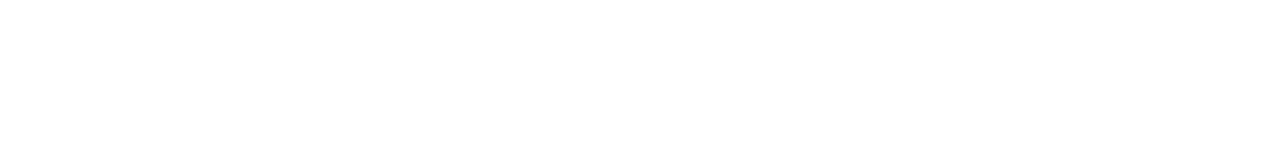
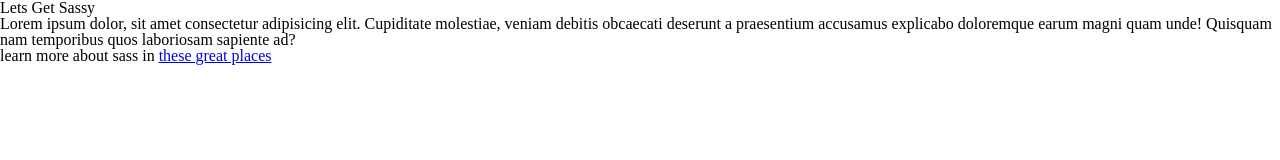
Before and after one commit to justanothergoonie/week2sass, a website: page index.html in a window 1280 px wide. Drawn offline with Linux system fonts and the light colour scheme.

Commit message:
added some copy to the page and a link to more scss help

```diff
--- a/index.html
+++ b/index.html
@@ -1,20 +1,31 @@
-<!doctype html>
+<!DOCTYPE html>
 <html>
 	<head>
-		<meta charset="utf-8">
-		<meta http-equiv="x-ua-compatible" content="ie=edge">
-		<title> ¯\_(ツ)_/¯ </title>
-		<meta name="description" content="">
-		<meta name="viewport" content="width=device-width, initial-scale=1">
+		<meta charset="utf-8" />
+		<meta http-equiv="x-ua-compatible" content="ie=edge" />
+		<title>¯\_(ツ)_/¯</title>
+		<meta name="description" content="" />
+		<meta name="viewport" content="width=device-width, initial-scale=1" />
 
-		<link rel="stylesheet" href="dist/css/main.css">
-
-
-
+		<link rel="stylesheet" href="dist/css/main.css" />
 	</head>
 	<body>
+		<header>Lets Get Sassy</header>
 
+		<article>
+			Lorem ipsum dolor, sit amet consectetur adipisicing elit. Cupiditate
+			molestiae, veniam debitis obcaecati deserunt a praesentium accusamus
+			explicabo doloremque earum magni quam unde! Quisquam nam temporibus
+			quos laboriosam sapiente ad?
+		</article>
 
+		<footer>
+			learn more about sass in
+			<a
+				href="https://www.youtube.com/watch?v=Ed8MezovBL0&feature=emb_err_watch_on_yt"
+				>these great places</a
+			>
+		</footer>
 		<script src="dist/js/main.js"></script>
 	</body>
 </html>
```
Also changed, not shown: dist/css/main.css, 1 other file.
